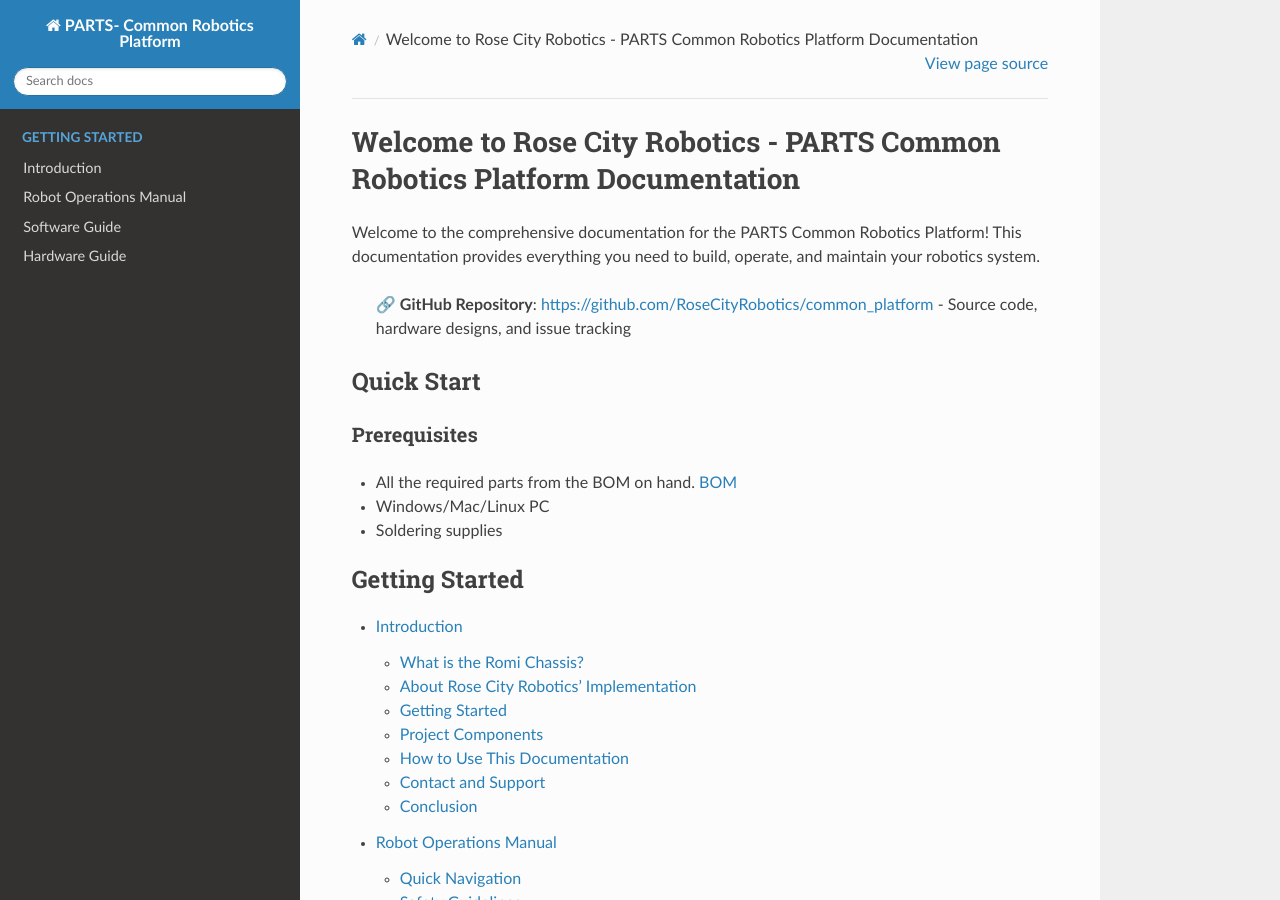
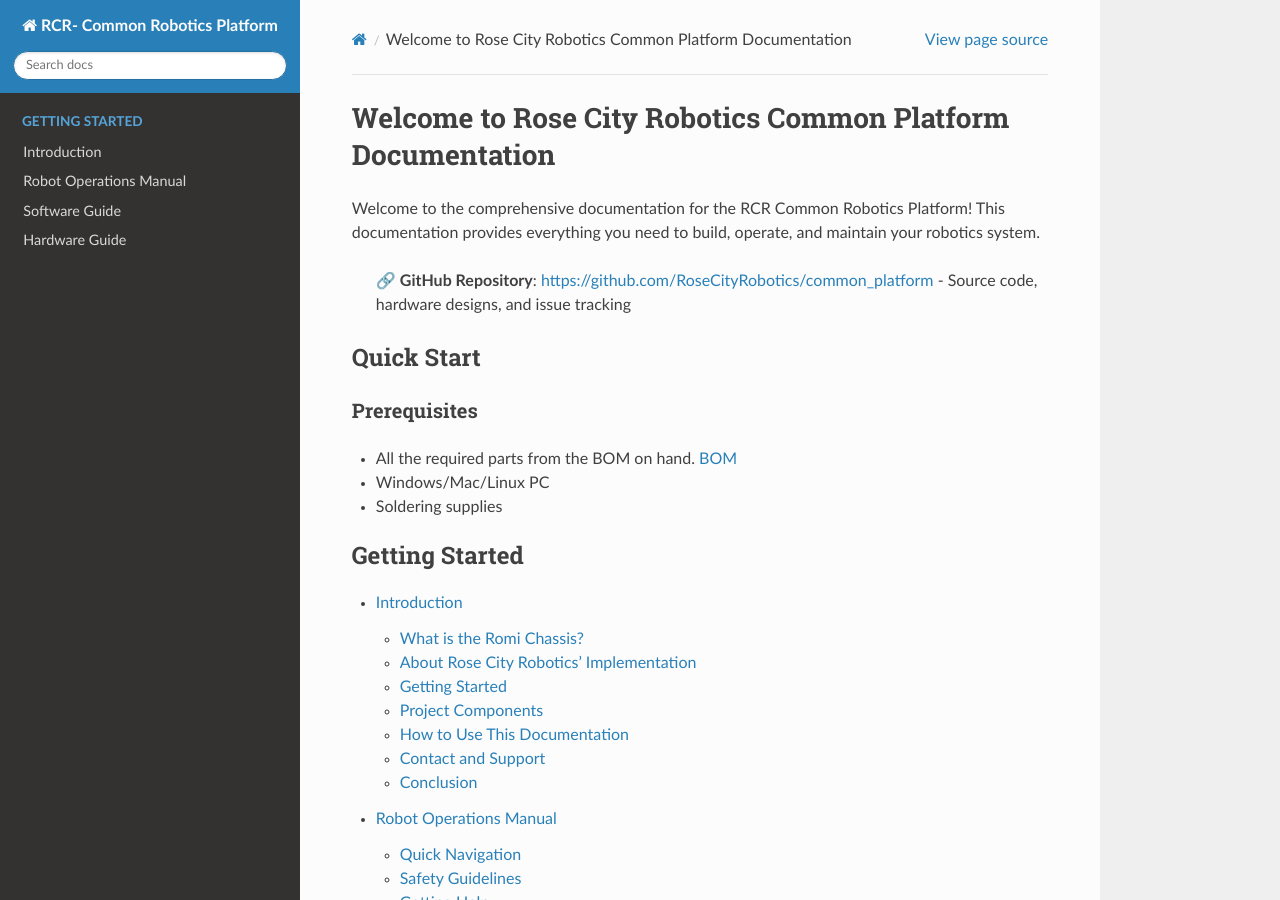
Before and after one commit to RoseCityRobotics/common_platform, a Sphinx documentation site: the page built from docs/source/index.md, in a window 1280 px wide and 900 px high. Built offline with Sphinx 7.4.7 and the Read the Docs theme 3.1.0, drawn with Linux system fonts in a browser that asks for light colours; some of the changed text lies outside the part shown.

Commit message:
updating to rcr

```diff
--- a/docs/source/conf.py
+++ b/docs/source/conf.py
@@ -6,9 +6,7 @@
 # -- Project information -----------------------------------------------------
 # https://www.sphinx-doc.org/en/master/usage/configuration.html#project-information
 
-project = 'PARTS- Common Robotics Platform'
-copyright = '2023, Portland Area Robotics Society'
-author = 'Jeff Higgason'
+project = 'RCR- Common Robotics Platform'
 
 # -- General configuration ---------------------------------------------------
 # https://www.sphinx-doc.org/en/master/usage/configuration.html#general-configuration
--- a/docs/source/index.md
+++ b/docs/source/index.md
@@ -1,6 +1,6 @@
-# Welcome to Rose City Robotics - PARTS Common Robotics Platform Documentation
+# Welcome to Rose City Robotics Common Platform Documentation
 
-Welcome to the comprehensive documentation for the PARTS Common Robotics Platform! This documentation provides everything you need to build, operate, and maintain your robotics system.
+Welcome to the comprehensive documentation for the RCR Common Robotics Platform! This documentation provides everything you need to build, operate, and maintain your robotics system.
 
 > 🔗 **GitHub Repository**: [https://github.com/RoseCityRobotics/common_platform](https://github.com/RoseCityRobotics/common_platform) - Source code, hardware designs, and issue tracking
 
```
